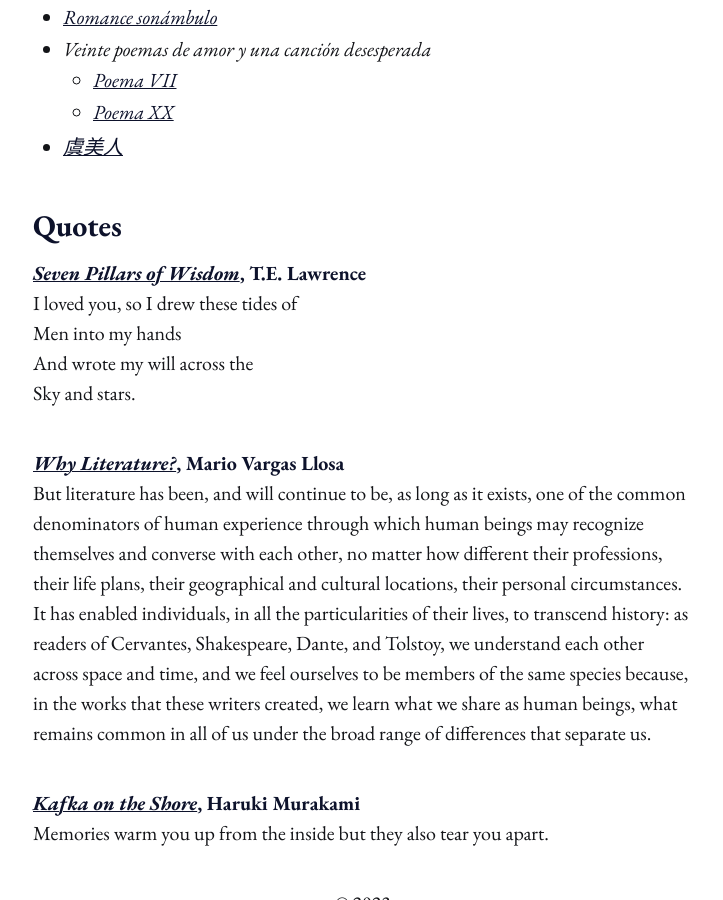
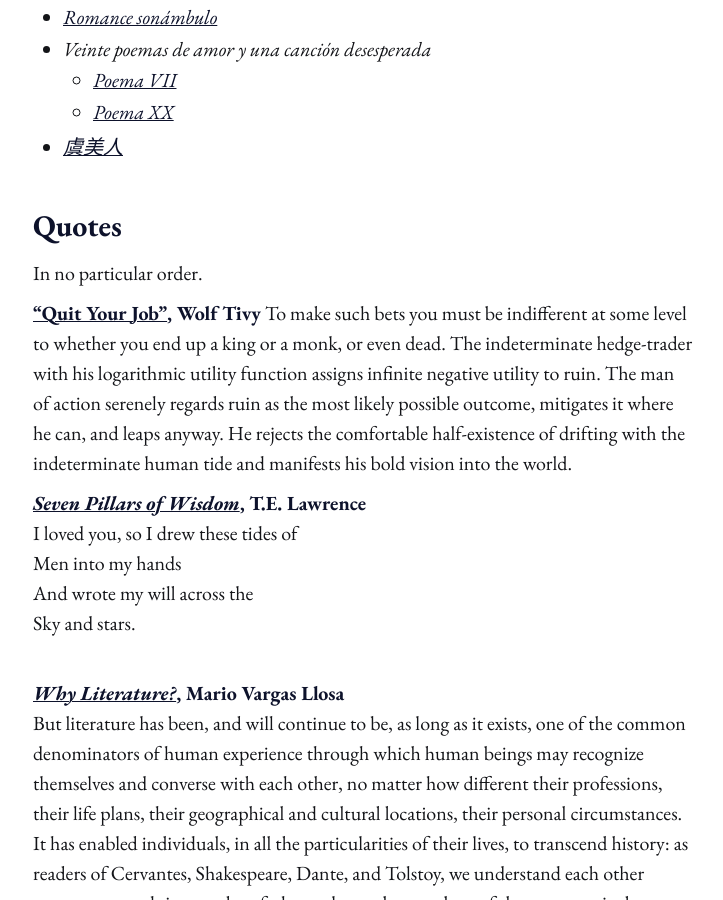
Before and after one commit to mlong93/personal-website, a Jekyll site: the page built from about.md, in a window 1280 px wide and 900 px high, scrolled down 3328 px. Shown: the whole window, without its empty margins (277-1000 px from the left). Built offline with Jekyll 4.4.1, drawn with Linux system fonts in a browser that asks for light colours.

Commit message:
new quote on living

```diff
--- a/about.md
+++ b/about.md
@@ -76,6 +76,11 @@ I primarily read classics, sci-fi, history, and the political economy, in that o
 <br/><br/>
 
 ## Quotes
+In no particular order.
+
+**["Quit Your Job"](https://www.palladiummag.com/2022/01/06/quit-your-job), Wolf Tivy**
+To make such bets you must be indifferent at some level to whether you end up a king or a monk, or even dead. The indeterminate hedge-trader with his logarithmic utility function assigns infinite negative utility to ruin. The man of action serenely regards ruin as the most likely possible outcome, mitigates it where he can, and leaps anyway. He rejects the comfortable half-existence of drifting with the indeterminate human tide and manifests his bold vision into the world.
+
 **[*Seven Pillars of Wisdom*](https://www.goodreads.com/book/show/57936.Seven_Pillars_of_Wisdom), T.E. Lawrence**
 I loved you, so I drew these tides of
 Men into my hands
```
